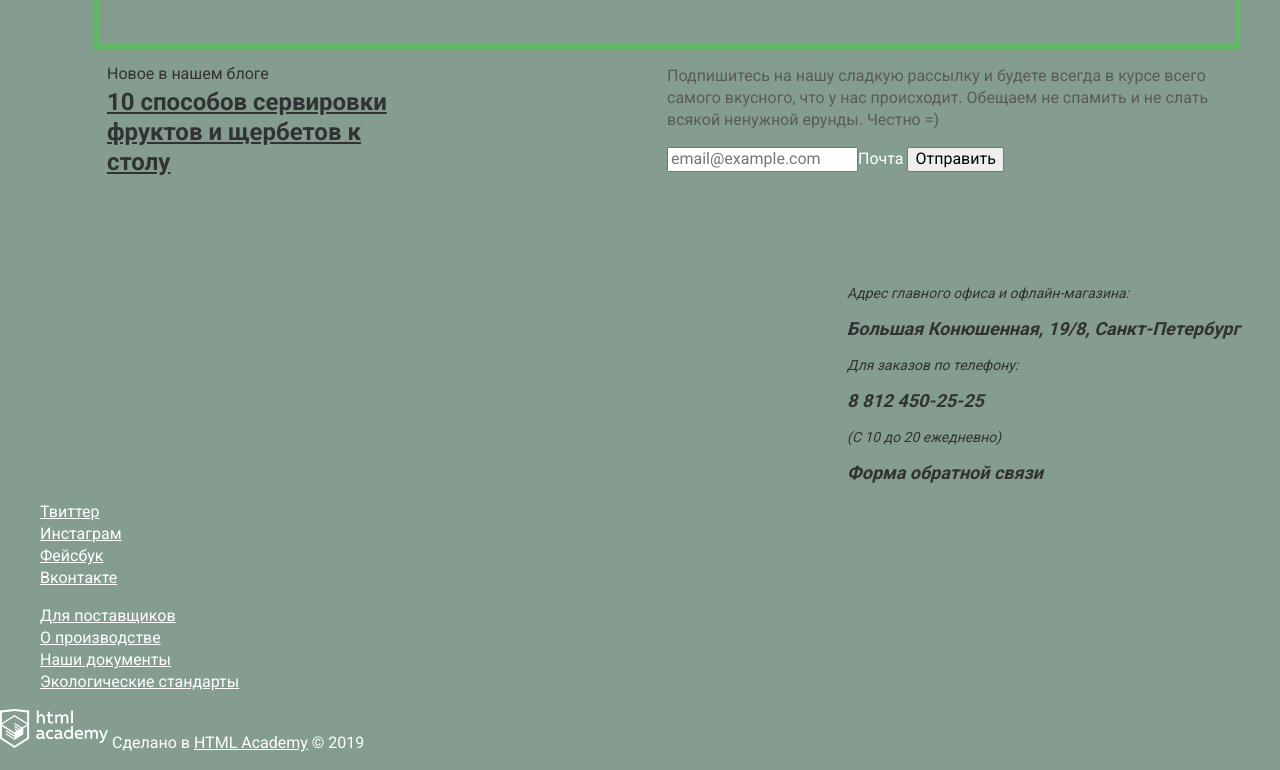
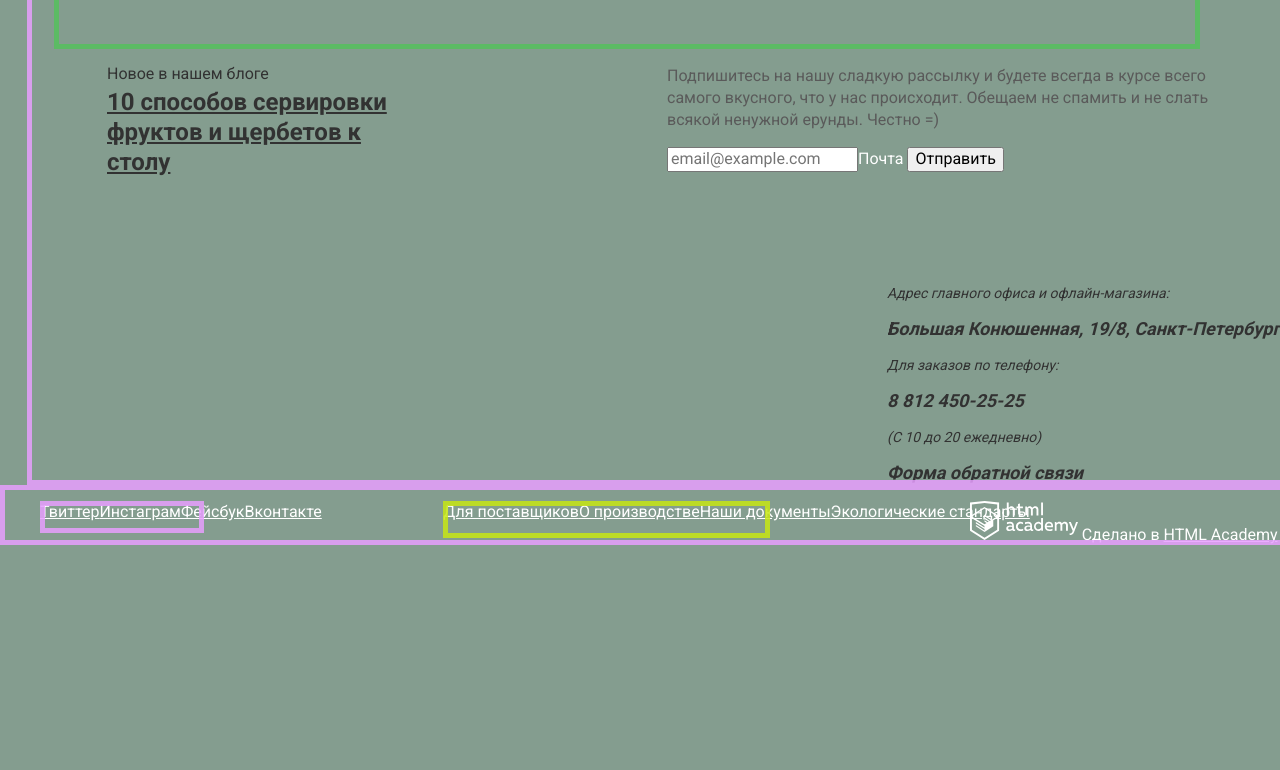
Before and after one commit to Nika-ops/1399581-gllacy-28, a plain HTML site: page index.html in a window 1280 px wide. Shown: the part 1726-2496 px from the top of the page. After the commit the page ends 2272 px from the top, so only its background shows below. Drawn offline with Linux system fonts and the light colour scheme; files that its build step writes are made by us from their sources.

Commit message:
My computer is fucked)))))))

```diff
--- a/css/style.css
+++ b/css/style.css
@@ -111,11 +111,14 @@ img {
 
 .container {
     width: 1146px;
+    width: auto;
     margin: 0 auto;
     padding-left: 27px;
     padding-right: 27px;
     display: flex;
     flex-direction: column;
+    outline: 5px solid hsla(286, 100%, 81%, 0.842);
+    outline-offset: -5px;
 }
 
 .about-company {
@@ -487,8 +490,39 @@ outline-offset: -5px;
     justify-content: space-between;
 }
 
-.footer {
-    flex-shrink: 0;
+
+.down {
+    width: 1146px;
+    width: auto;
+    margin: 0 auto;
+    height: 60px;
     display: flex;
     flex-direction: row;
+    justify-content: space-between;
+    outline: 5px solid hsla(286, 100%, 81%, 0.842);
+    outline-offset: -5px;
 }
+
+.socials {
+    display: flex;
+    flex-direction: row;
+    justify-content: space-between;
+ /*По-моему чёт нездоровое происходит лол
+Разберусь с этим когда буду менять буквы на иконки*/
+    width: 164px;
+    height: 32px;
+    outline: 5px solid hsla(286, 100%, 81%, 0.842);
+    outline-offset: -5px;
+    margin: auto;
+}
+
+.info-links {
+    display: flex;
+    flex-direction: column;
+    flex-wrap: wrap;
+    width: 327px;
+    height: 37px;
+    outline: 5px solid hsla(69, 84%, 49%, 0.842);
+    outline-offset: -5px;
+    margin: auto;
+}
--- a/index.html
+++ b/index.html
@@ -200,28 +200,33 @@
 </main>
 
 <footer>
+      <div class="down">
+    <ul class="list-unstyle">
       <div class="socials">
-    <ul class="list-unstyle">
     <li><a href="blank.html" aria-label="Твиттер">Твиттер</a></li>
     <li><a href="blank.html" aria-label="Инстаграм">Инстаграм</a></li>
     <li><a href="blank.html" aria-label="Фейсбук">Фейсбук</a></li>
     <li><a href="blank.html" aria-label="Вконтакте">Вконтакте</a></li>
+      </div>
   </ul>
-  </div>
+    <ul class="list-unstyle">
       <div class="info-links">
-  <ul class="list-unstyle">
       <li><a href="blank.html">Для поставщиков</a></li>
       <li><a href="blank.html">О производстве</a></li>
       <li><a href="blank.html">Наши документы</a></li>
       <li><a href="blank.html">Экологические стандарты</a></li>
+      </div>
     </ul>
-  </div>
+
+  <div class="made-in">
     <p>
        <img src="img/logo_academy.svg" alt="Логотип HTML Academy">
        Сделано в
        <a href="https://htmlacademy.ru/intensive/htmlcss">HTML Academy</a>
        © 2019
     </p>
+  </div>
+  </div>
 </footer>
 
 <div class="feedback">
```
Lines whose indentation alone changed are shown as unchanged.
